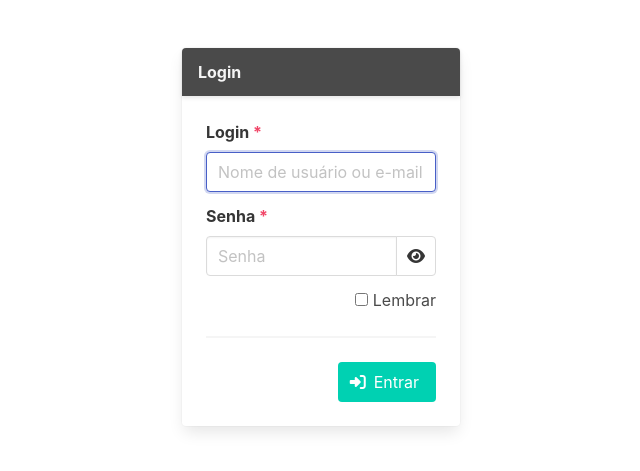
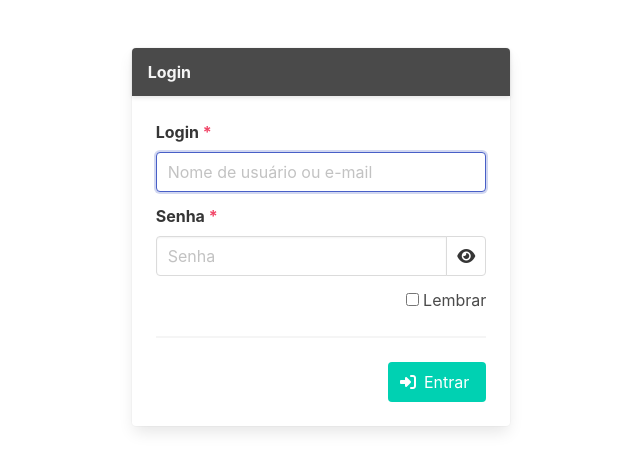
Before and after one commit to djangonauta/django-template, a Django app: page /contas/login/ in a window 1280 px wide. Shown: the top 471 px of the page, without its empty margins (319-959 px from the left). Run offline with Django 4.2, Linux system fonts and the light colour scheme; parts of the project's set-up code (start-up, migrations or seed data) failed here and were passed over; some libraries are stand-ins or nearby versions.

Commit message:
feat: projeto atualizado

```diff
--- a/projeto/templates/account/login.html
+++ b/projeto/templates/account/login.html
@@ -4,7 +4,7 @@
 {% block body %}
 <div class="section">
   <div class="columns is-centered">
-    <div class="column is-one-quarter">
+    <div class="column is-one-third">
       <form action="" method="post" novalidate>{% csrf_token %}
         {% if form.non_field_errors %}
         <article class="message is-warning">
--- a/projeto/whitenoise.py
+++ b/projeto/whitenoise.py
@@ -1,5 +1,3 @@
-"""Whitenoise wsgi.py"""
-
 import os
 
 from django.core import wsgi
```
Also changed, not shown: readme.md, 1 other file.
